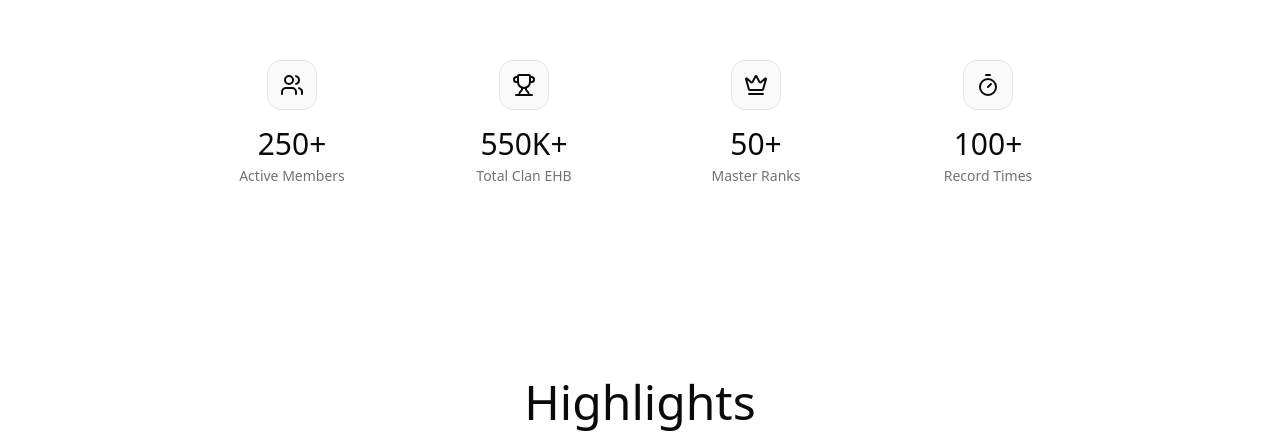
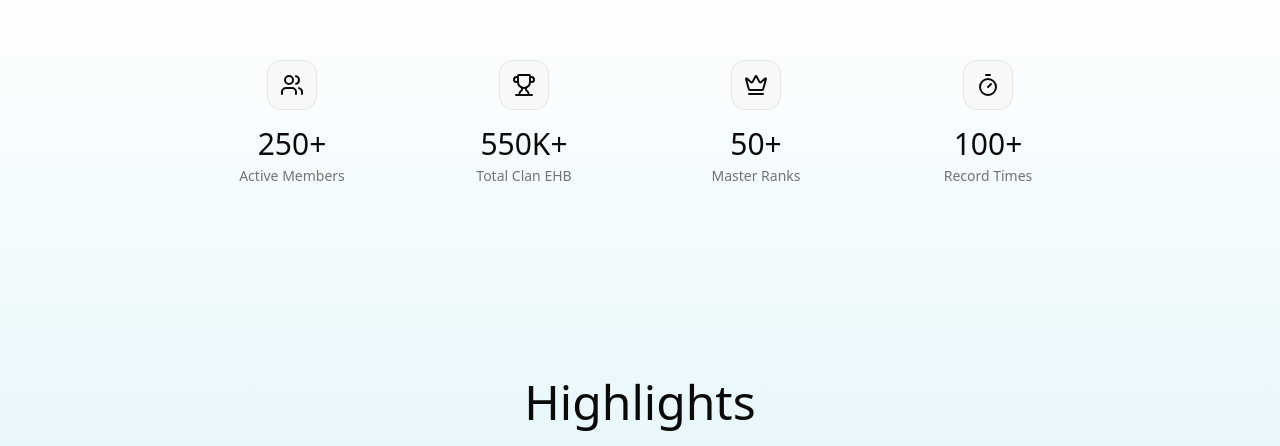
Before and after one commit to nednella/sanity, a React (Vite) app in the folder apps/web/: page / in a window 1280 px wide. Shown: the part 836-1282 px from the top of the page. Built offline with nearby package versions, Linux system fonts and the light colour scheme; no server answers.

Commit message:
Improve landing background gradient

```diff
--- a/apps/web/src/components/landing/index/background-gradient.tsx
+++ b/apps/web/src/components/landing/index/background-gradient.tsx
@@ -1,3 +1,13 @@
-export function BackgroundGradient() {
-    return <div className="to-background fixed inset-0 z-[-1] bg-linear-to-b from-cyan-500/20" />
+type Props = React.ComponentPropsWithoutRef<"div">
+
+export function BackgroundGradient({ children, ...props }: Readonly<Props>) {
+    return (
+        <div
+            className="relative"
+            {...props}
+        >
+            <div className="from-background absolute inset-0 z-[-1] bg-linear-to-b to-cyan-500/40" />
+            {children}
+        </div>
+    )
 }
--- a/apps/web/src/routes/(app)/(public)/index.tsx
+++ b/apps/web/src/routes/(app)/(public)/index.tsx
@@ -13,11 +13,12 @@ export const Route = createFileRoute("/(app)/(public)/")({
 function IndexPage() {
     return (
         <>
-            <BackgroundGradient />
             <Hero />
-            <Stats />
-            <Highlights />
-            <Cta />
+            <BackgroundGradient>
+                <Stats />
+                <Highlights />
+                <Cta />
+            </BackgroundGradient>
         </>
     )
 }
```
